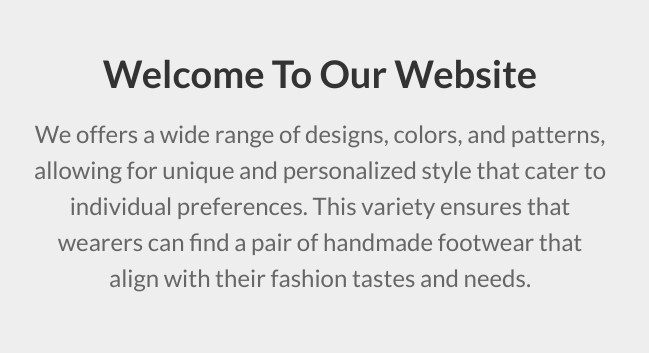
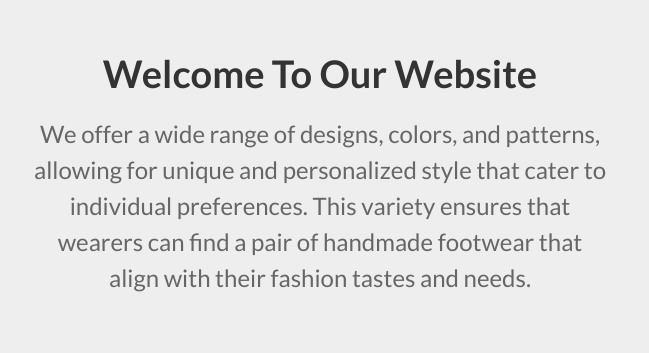
Before and after one commit to ojlimelight/store, a plain HTML site: page index.html in a window 1280 px wide. Shown: the part 1572-1925 px from the top of the page, 0-649 px from the left. Drawn offline with nearby package versions, Linux system fonts and the light colour scheme.

Commit message:
about us editing

```diff
--- a/index.html
+++ b/index.html
@@ -79,7 +79,7 @@
       <div class="about-us-content">
         <div class="left-column">
           <h2>Welcome To Our Website</h2>
-          <p>We offers a wide range of designs, colors, and patterns, allowing for  unique and personalized style that cater to individual preferences. This variety ensures that wearers can find a pair of handmade footwear that align with their fashion tastes and needs.</p>
+          <p>We offer a wide range of designs, colors, and patterns, allowing for  unique and personalized style that cater to individual preferences. This variety ensures that wearers can find a pair of handmade footwear that align with their fashion tastes and needs.</p>
           <button id="show-more-btn">Show More</button>
         </div>
         <div class="right-column">
```
